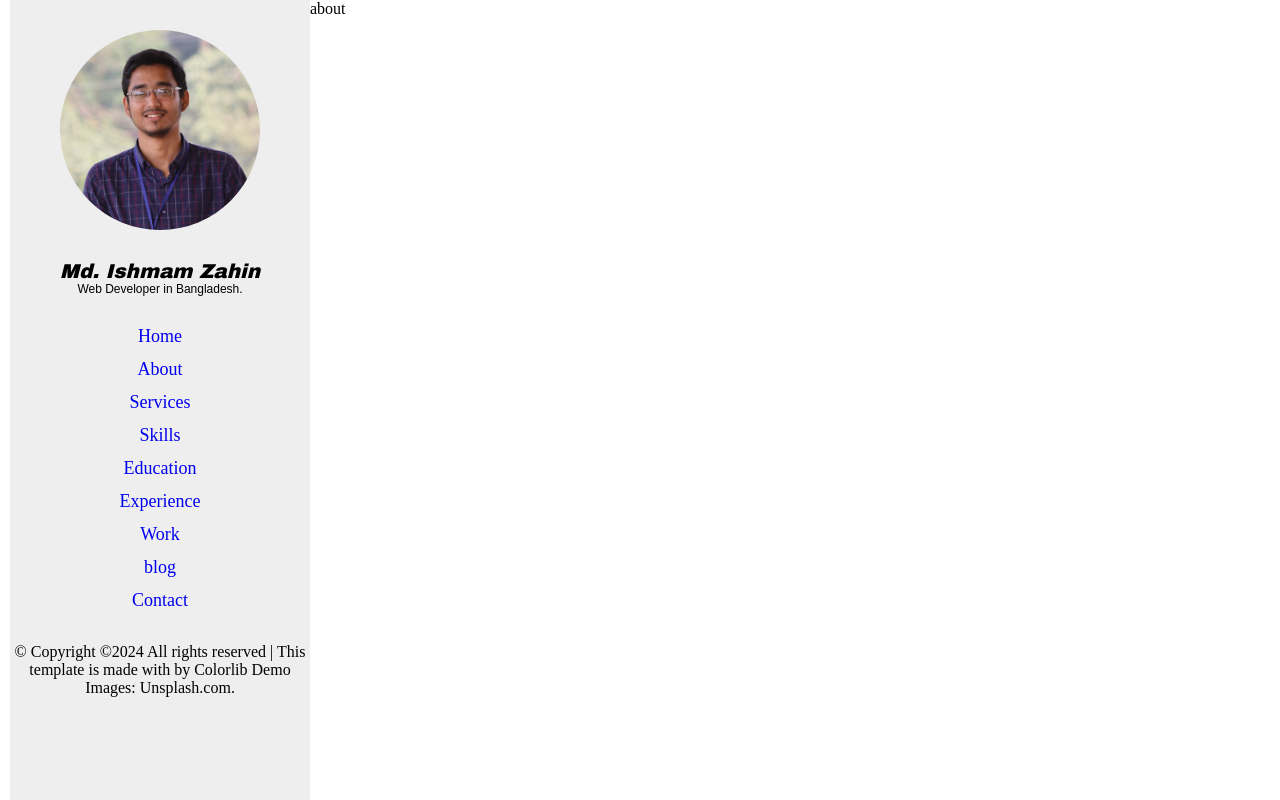
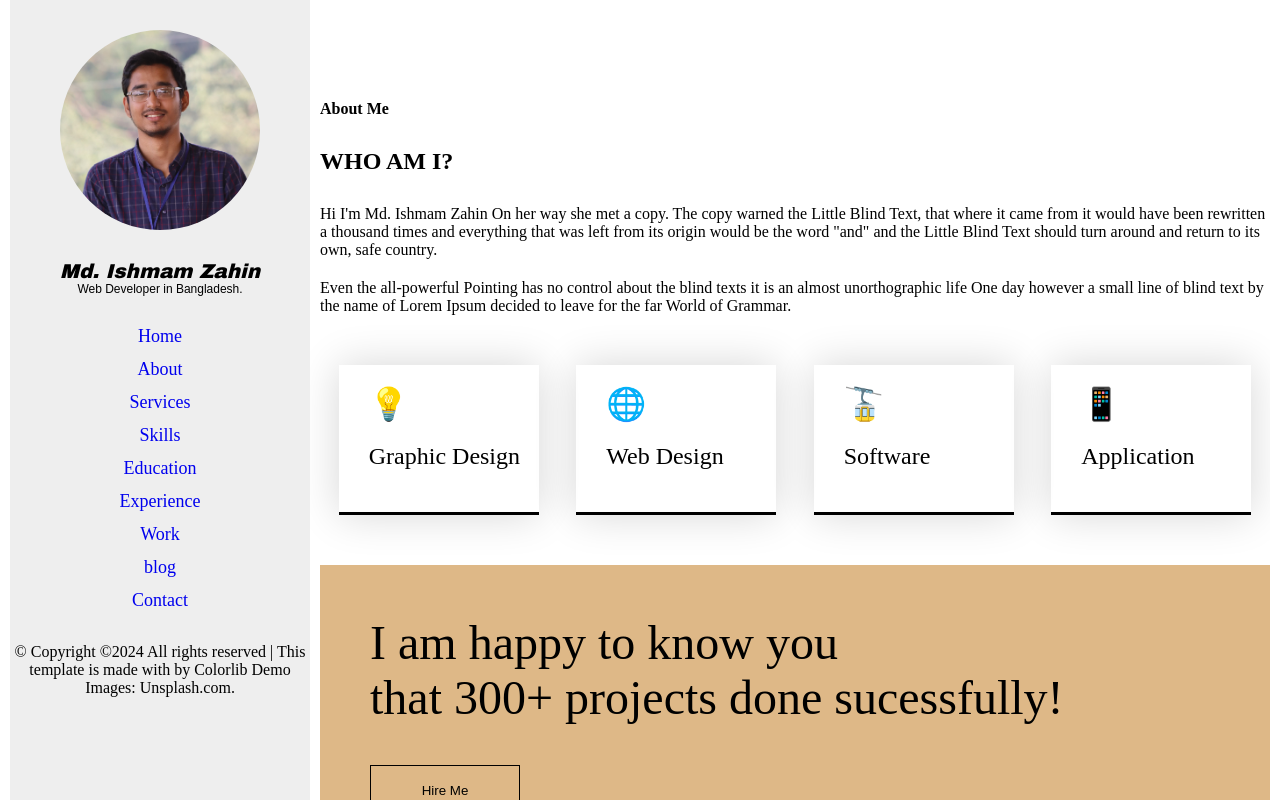
Before and after one commit to Ishmam-Zahin/PortFolio_Website, a website built with Parcel: page index.html in a window 1280 px wide. Both pictures are taken after a click on the link "About". Built offline with nearby package versions, Linux system fonts and the light colour scheme.

Commit message:
added about me page

```diff
--- a/AboutView.js
+++ b/AboutView.js
@@ -2,13 +2,50 @@ import { SectionsView } from "./SectionsView";
 
 class About extends SectionsView{
     element = document.querySelector(".about");
+    #boxElements = this.element.querySelectorAll(".box_s2");
+    #announceElement = this.element.querySelector(".announce_container");
+    #observer = new IntersectionObserver(this.#moveBoxes.bind(this), {
+        root: document.querySelector(".main_container"),
+        threshold: 0.1,
+    });
 
+    #moveBoxes(entry){
+        entry.forEach((e) => {
+            if(e.isIntersecting){
+                e.target.style.opacity = "1";
+                e.target.style.transform = `translate(0, 0)`;
+                this.#observer.unobserve(e.target);
+            }
+        })
+    }
     startView(){
-        console.log(this.appState)
+        this.#observer.observe(this.#announceElement);
+        this.#boxElements.forEach(element => {
+            this.#observer.observe(element);
+        })
     }
 
     resetView(){
-        console.log(this)
+        this.#announceElement.style.transform = `translate(0, 100px)`;
+        this.#announceElement.style.opacity = "0";
+        this.#boxElements.forEach((box) => {
+            if(box.classList.contains("box_one")){
+                box.style.transform = `translate(-55px, 0)`;
+                box.style.opacity = "0";
+            }
+            if(box.classList.contains("box_two")){
+                box.style.transform = `translate(0, -55px)`;
+                box.style.opacity = "0";
+            }
+            if(box.classList.contains("box_three")){
+                box.style.transform = `translate(0, 55px)`;
+                box.style.opacity = "0";
+            }
+            if(box.classList.contains("box_four")){
+                box.style.transform = `translate(55px, 0)`;
+                box.style.opacity = "0";
+            }
+        })
     }
 }
 
--- a/HomeView.js
+++ b/HomeView.js
@@ -9,28 +9,35 @@ class Home extends SectionsView{
 
     #changeBgImage(){
         console.log("still running");
-        console.log(this.appState);
         if(this.appState.home.currentBgImage === 0){
             this.element.style.opacity = "0";
-            this.#childElement.style.top = "50%";
             setTimeout(() => {
                 this.#childElement.style.color = "black";
                 this.#childElement.querySelector(".firstP").innerHTML = `Hi,<br> I'm Ishmam`;
                 this.element.style.backgroundImage = `url("${bg_0}")`;
                 this.element.style.opacity = "1";
-                this.#childElement.style.top = "30%";
+                this.#childElement.style.transition = "none";
+                this.#childElement.style.top = "50%";
+                setTimeout(() => {
+                    this.#childElement.style.transition = "top 1s";
+                    this.#childElement.style.top = "30%";
+                }, 500);
             }, 1000);
             this.appState.home.currentBgImage = (this.appState.home.currentBgImage + 1) % 2;
         }
         else if(this.appState.home.currentBgImage === 1){
             this.element.style.opacity = "0";
-            this.#childElement.style.top = "50%";
             setTimeout(() => {
                 this.#childElement.style.color = "white";
                 this.#childElement.querySelector(".firstP").innerHTML = `I'm a Web<br> Devloper`;
                 this.element.style.backgroundImage = `url("${bg_1}")`;
                 this.element.style.opacity = "1";
-                this.#childElement.style.top = "30%";
+                this.#childElement.style.transition = "none";
+                this.#childElement.style.top = "50%";
+                setTimeout(() => {
+                    this.#childElement.style.transition = "top 1s";
+                    this.#childElement.style.top = "30%";
+                }, 500);
             }, 1000);
             this.appState.home.currentBgImage = (this.appState.home.currentBgImage + 1) % 2;
         }
@@ -38,7 +45,6 @@ class Home extends SectionsView{
     startView(){
         this.#childElement.style.top = "30%";
         this.#timer = setInterval(this.#changeBgImage.bind(this), 7000);
-        console.log(this.element)
     }
 
     resetView(){
--- a/index.css
+++ b/index.css
@@ -122,9 +122,10 @@ body{
     position: absolute;
     top: 50%;
     width: 350px;
-    left: 50px;
+    left: 20%;
 
     transition: top 1s;
+    transition-delay: 100ms;
 }
 .main_container .home .info_container .firstP{
     font-size: 4rem;
@@ -142,6 +143,86 @@ body{
     background-color: rgba(245, 222, 179, 0);
     border: 1px solid black;
     border-radius: 5px;
+}
+.main_container .about{
+    padding-left: 10px;
+}
+
+.main_container .about h4{
+    margin-top: 100px;
+    margin-bottom: 30px;
+}
+.main_container .about h2{
+    margin-bottom: 30px;
+}
+.main_container .about p{
+    margin-bottom: 20px;
+    text-align: left;
+}
+.main_container .about .box_s2_container{
+    width: 100%;
+    height: fit-content;
+    display: flex;
+    flex-direction: row;
+    justify-content: space-around;
+    margin-top: 50px;
+}
+.main_container .about .box_s2_container .box_s2{
+    border-bottom: 3px solid black;
+    box-shadow: 0 0 40px rgba(0, 0, 0, 0.166);
+    width: 200px;
+    height: 150px;
+    font-size: 1.5rem;
+    opacity: 0;
+}
+.main_container .about .box_s2_container .box_s2 p{
+    margin-left: 30px;
+}
+.main_container .about .box_s2_container .box_s2 p:first-child{
+    margin-top: 20px;
+    font-size: 2rem;
+
+}
+
+.main_container .about .box_s2_container .box_one{
+    transform: translate(-55px, 0px);
+    transition: transform 1s, opacity 1s;
+    transition-delay: 100ms;
+}
+.main_container .about .box_s2_container .box_two{
+    transform: translate(0, -55px);
+    transition: transform 1s, opacity 1s;
+    transition-delay: 100ms;
+}
+.main_container .about .box_s2_container .box_three{
+    transform: translate(0, 55px);
+    transition: transform 1s, opacity 1s;
+    transition-delay: 100ms;
+}
+.main_container .about .box_s2_container .box_four{
+    transform: translate(45px, 0px);
+    transition: transform 1s, opacity 1s;
+    transition-delay: 100ms;
+}
+.main_container .about .announce_container{
+    width: 100%;
+    margin-top: 50px;
+    padding: 50px;
+    background-color: burlywood;
+    opacity: 0;
+
+    transform: translate(0, 100px);
+    transition: transform 1s, opacity 1s;
+}
+.main_container .about .announce_container p{
+    font-size: 3rem;
+}
+.main_container .about .announce_container button{
+    width: 150px;
+    height: 50px;
+    background-color: rgba(240, 248, 255, 0);
+    border: 1px solid black;
+    margin-top: 20px;
 }
 
 .hidden{
--- a/index.html
+++ b/index.html
@@ -44,7 +44,36 @@
                     <p class="thirdP"><button>CV</button></p>
                 </div>
             </section>
-            <section class="sections about hidden">about</section>
+            <section class="sections about hidden">
+                <h4>About Me</h4>
+                <h2>WHO AM I?</h2>
+                <p>Hi I'm Md. Ishmam Zahin On her way she met a copy. The copy warned the Little Blind Text, that where it came from it would have been rewritten a thousand times and everything that was left from its origin would be the word "and" and the Little Blind Text should turn around and return to its own, safe country.</p>
+                <p>Even the all-powerful Pointing has no control about the blind texts it is an almost unorthographic life One day however a small line of blind text by the name of Lorem Ipsum decided to leave for the far World of Grammar.</p>
+                <div class="box_s2_container">
+                    <div class="box_s2 box_one">
+                        <p>💡</p>
+                        <p>Graphic Design</p>
+                    </div>
+                    <div class="box_s2 box_two">
+                        <p>🌐</p>
+                        <p>Web Design</p>
+                    </div>
+                    <div class="box_s2 box_three">
+                        <p>🚡</p>
+                        <p>Software</p>
+                    </div>
+                    <div class="box_s2 box_four">
+                        <p>📱</p>
+                        <p>Application</p>
+                    </div>
+                </div>
+                <div class="announce_container">
+                    <p>I am happy to know you<br>
+                     that 300+ projects done sucessfully!
+                    </p>
+                    <button>Hire Me</button>
+                </div>
+            </section>
             <section class="sections services hidden">services</section>
             <section class="sections skills hidden">skill</section>
             <section class="sections education hidden">education</section>
--- a/index.js
+++ b/index.js
@@ -2,6 +2,7 @@ import navBtn from "./NavBtnView.js";
 import { appState } from "./module.js";
 import home from "./HomeView.js";
 import about from "./AboutView.js";
+
 
 const sections = [home, about];
 
@@ -12,9 +13,15 @@ const navBarController = function (){
 const init = function (){
     navBtn.addEventHandler(navBarController);
     window.addEventListener("hashchange", sectionControler);
+    window.addEventListener("load", sectionControler);
 }
 
 const sectionControler = function (){
+    const hash = window.location.hash;
+    if(!hash){
+        window.location.hash = "#home";
+        return;
+    }
     sections.forEach((obj) => {
         if(obj.element.classList.contains(window.location.hash.slice(1))){
             obj.renderElement(appState.sections);
```
